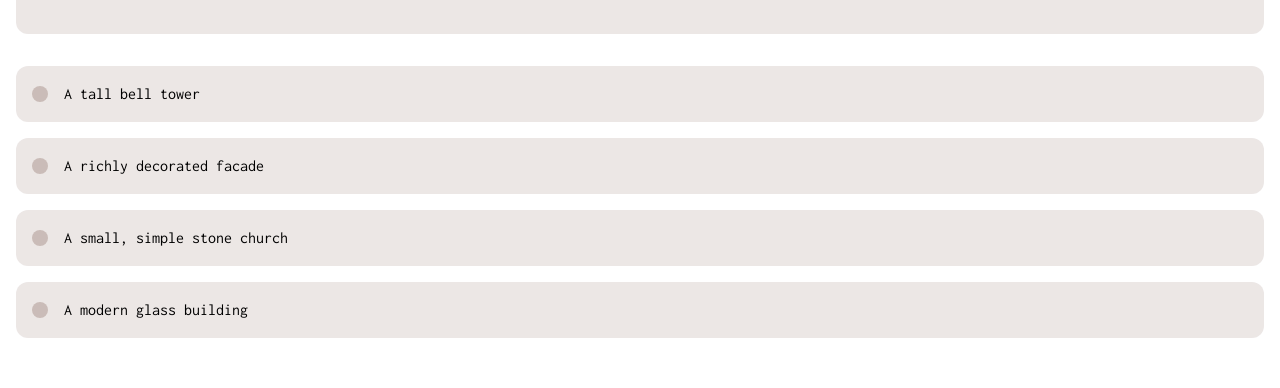
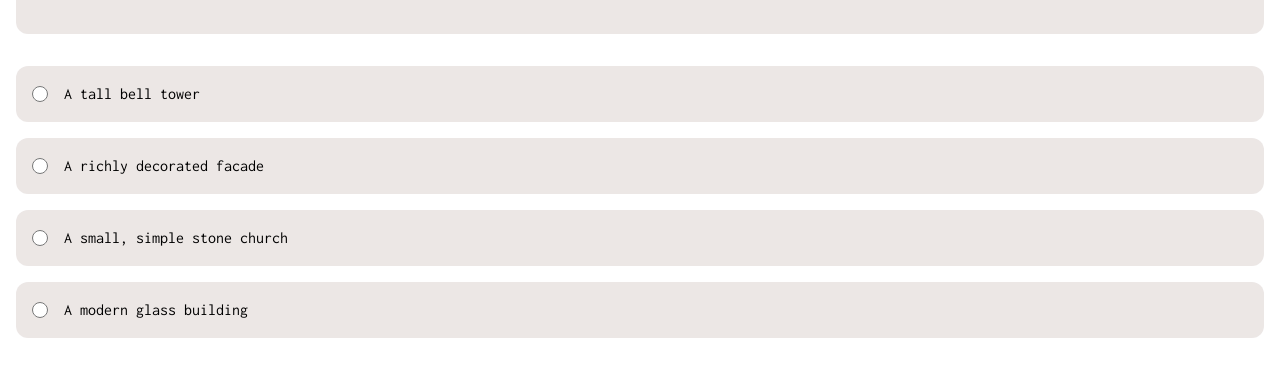
Before and after one commit to madlador/lop, a React (Vite) app: page /challenge/1/verify in a window 1280 px wide. Shown: the part 258-646 px from the top of the page. Built offline with nearby package versions, Linux system fonts and the light colour scheme; a web font is replaced by a local one.

Commit message:
feat: add page redirect on in|correct verification option selected

```diff
--- a/src/components/atoms/Button.tsx
+++ b/src/components/atoms/Button.tsx
@@ -10,6 +10,7 @@ interface Props {
   children: ReactNode;
   variant?: "primary" | "secondary" | "nostyle";
   className?: string;
+  disabled?: boolean;
   onClick?: () => void;
 }
 
@@ -18,11 +19,13 @@ export default function Button({
   variant = "nostyle",
   className,
   onClick,
+  disabled = false,
 }: Props) {
   return (
     <button
       onClick={onClick}
       className={`${className} ${variantClasses[variant]} cursor-pointer font-semibold p-4 rounded-xl flex justify-center gap-2`}
+      disabled={disabled}
     >
       {children}
     </button>
--- a/src/components/atoms/VerificationOption.tsx
+++ b/src/components/atoms/VerificationOption.tsx
@@ -1,21 +1,29 @@
 interface Props {
   id: number;
   option: string;
+  name: string;
+  checked: boolean;
+  onChange: () => void;
 }
 
-export default function VerificationOption({ id, option }: Props) {
+export default function VerificationOption({
+  id,
+  option,
+  name,
+  checked,
+  onChange,
+}: Props) {
   return (
-    // todo: Here this should be remembered when user clicks on it
-    // the parent component should remember it, so we can verify when
-    // user presses confirm button
-    <button
-      onClick={() => {
-        console.log(id);
-      }}
-      className="flex items-center gap-4 bg-orange-950/10 rounded-xl p-4 cursor-pointer"
-    >
-      <div className="w-4 h-4 bg-orange-950/20 rounded-full"></div>
+    <label className="flex items-center gap-4 bg-orange-950/10 rounded-xl p-4 cursor-pointer">
+      <input
+        type="radio"
+        name={name}
+        value={id}
+        checked={checked}
+        onChange={onChange}
+        className="w-4 h-4 accent-orange-600"
+      />
       <p>{option}</p>
-    </button>
+    </label>
   );
 }
--- a/src/components/pages/Verification.tsx
+++ b/src/components/pages/Verification.tsx
@@ -1,12 +1,14 @@
+import { RiArrowLeftLine } from "@remixicon/react";
+import { useState } from "react";
 import { useNavigate, useParams } from "react-router-dom";
+import { sampleChallenges } from "../../lib/db";
 import Button from "../atoms/Button";
 import VerificationOption from "../atoms/VerificationOption";
-import { sampleChallenges } from "../../lib/db";
-import { RiArrowLeftLine } from "@remixicon/react";
 
 export default function Verification() {
   const { id } = useParams();
   const navigate = useNavigate();
+  const [selectedOptionId, setSelectedOptionId] = useState<number>();
 
   if (!id || isNaN(Number(id))) {
     navigate("/challenges");
@@ -19,6 +21,15 @@ export default function Verification() {
     navigate("/challenges");
     return;
   }
+
+  const handleConfirm = () => {
+    if (
+      selectedOptionId !== undefined &&
+      challenge.correct.id === selectedOptionId
+    )
+      navigate(`/challenge/${id}/reflect`);
+    else navigate(`/challenge/${id}`);
+  };
 
   return (
     <div className="min-h-full h-full flex flex-col pb-8">
@@ -37,21 +48,30 @@ export default function Verification() {
 
       <div className="mt-8">
         <div className="bg-orange-950/10 px-4 py-8 rounded-xl flex justify-center">
-          <p className="text-center">What detail best describes the place you reached?</p>
+          <p className="text-center">
+            What detail best describes the place you reached?
+          </p>
         </div>
 
-        <div className="mt-8 flex flex-col gap-4">
+        <div className="mt-8 mb-4 flex flex-col gap-4">
           {challenge.options.map((option) => (
-            <VerificationOption id={option.id} option={option.option} />
+            <VerificationOption
+              key={option.id}
+              id={option.id}
+              option={option.option}
+              name="verification"
+              checked={selectedOptionId === option.id}
+              onChange={() => setSelectedOptionId(option.id)}
+            />
           ))}
         </div>
       </div>
 
-      {/* todo: When pressed we check if it is correct option, YES -> go to next page which is reflection page, if NO -> go back to the challenge screen */}
       <Button
-        onClick={() => navigate(`/challenge/${id}/reflect`)}
+        onClick={handleConfirm}
         variant="primary"
         className="mt-auto"
+        disabled={selectedOptionId === undefined}
       >
         Confirm
       </Button>
```
